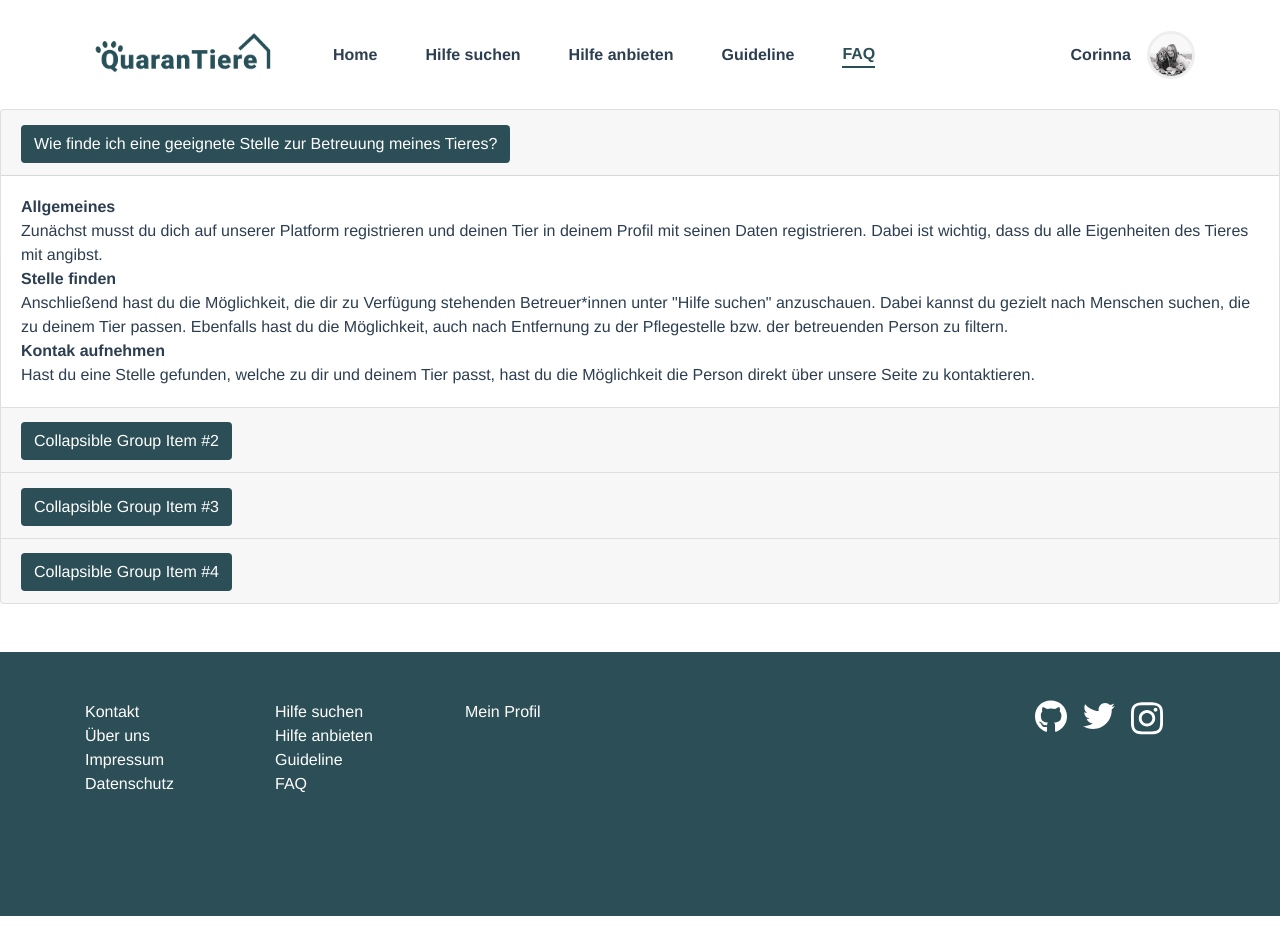
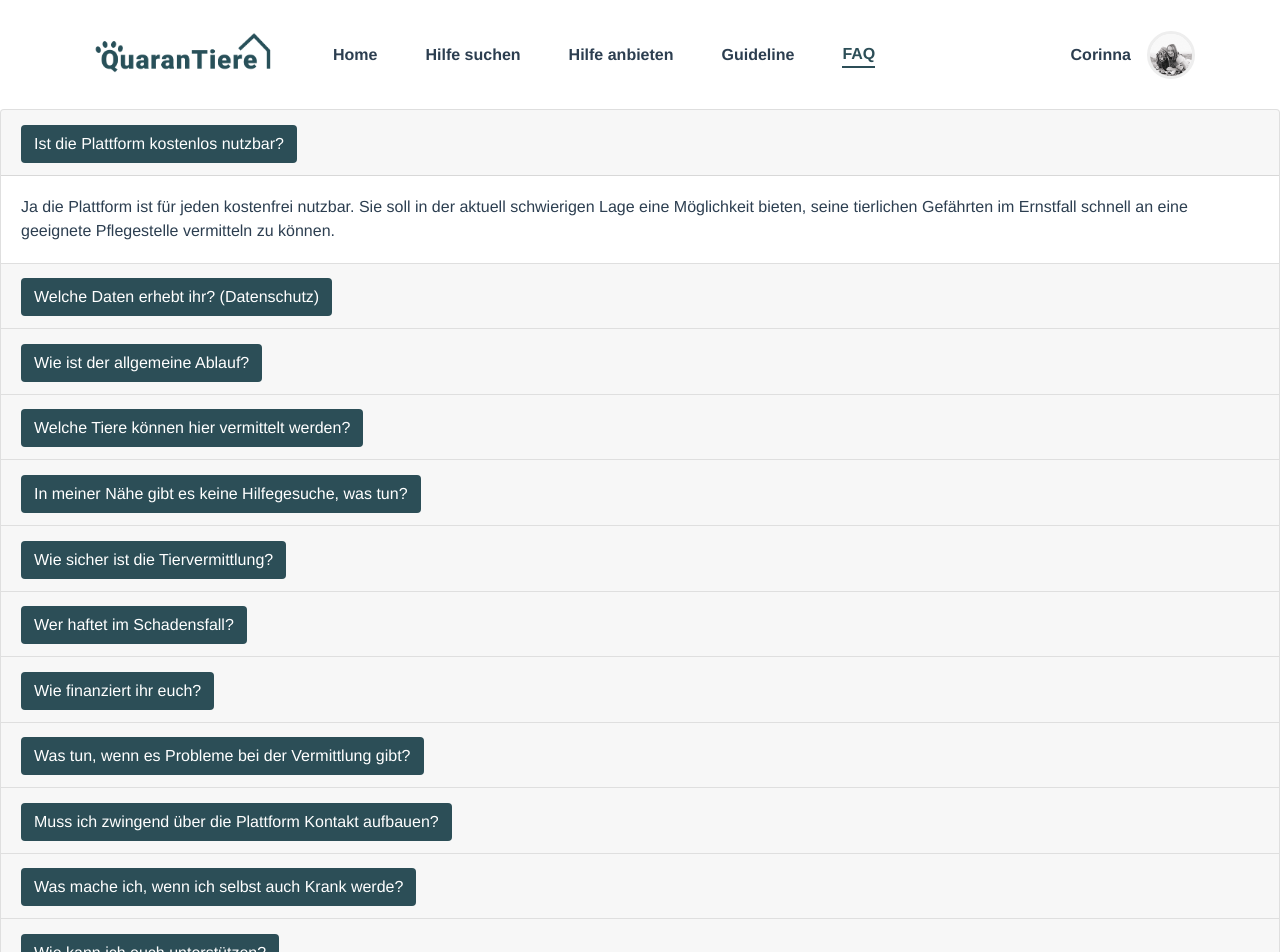
Before and after one commit to PetHelp/PetHelp, a Vue app in the folder frontend/: page /faq in a window 1280 px wide. Shown: the top 952 px of the page. Before the commit the page ends 916 px from the top, so only its background shows below. Built offline with nearby package versions, Linux system fonts and the light colour scheme; no server answers.

Commit message:
Faq Texte angepasst und neue Hinzugefügt.

```diff
--- a/frontend/src/views/Faq.vue
+++ b/frontend/src/views/Faq.vue
@@ -6,19 +6,14 @@
       <div class="card-header" id="headingOne">
         <h2 class="mb-0">
           <button class="btn btn-link QuestionBox" type="button" data-toggle="collapse" data-target="#collapseOne" aria-expanded="true" aria-controls="collapseOne">
-            Wie finde ich eine geeignete Stelle zur Betreuung meines Tieres?
+            Ist die Plattform kostenlos nutzbar?
           </button>
         </h2>
       </div>
       <div id="collapseOne" class="collapse show" aria-labelledby="headingOne" data-parent="#accordionExample">
         <div class="card-body">
-          <b>Allgemeines</b><br>
-          Zunächst musst du dich auf unserer Platform registrieren und deinen Tier in deinem Profil mit seinen Daten registrieren. Dabei ist wichtig, dass du alle Eigenheiten des Tieres mit angibst.
-          <br><b>Stelle finden</b><br>
-          Anschließend hast du die Möglichkeit, die dir zu Verfügung stehenden Betreuer*innen unter "Hilfe suchen" anzuschauen. Dabei kannst du gezielt nach Menschen suchen, die zu deinem Tier passen.
-          Ebenfalls hast du die Möglichkeit, auch nach Entfernung zu der Pflegestelle bzw. der betreuenden Person zu filtern.
-          <br><b>Kontak aufnehmen</b><br>
-          Hast du eine Stelle gefunden, welche zu dir und deinem Tier passt, hast du die Möglichkeit die Person direkt über unsere Seite zu kontaktieren.
+          Ja die Plattform ist für jeden kostenfrei nutzbar.
+          Sie soll in der aktuell schwierigen Lage eine Möglichkeit bieten, seine tierlichen Gefährten im Ernstfall schnell an eine geeignete Pflegestelle vermitteln zu können.
         </div>
       </div>
     </div>
@@ -27,13 +22,14 @@
       <div class="card-header" id="headingTwo">
         <h2 class="mb-0 ">
           <button class="btn btn-link collapsed QuestionBox" type="button" data-toggle="collapse" data-target="#collapseTwo" aria-expanded="false" aria-controls="collapseTwo">
-            Collapsible Group Item #2
+            Welche Daten erhebt ihr? (Datenschutz)
           </button>
         </h2>
       </div>
       <div id="collapseTwo" class="collapse" aria-labelledby="headingTwo" data-parent="#accordionExample">
         <div class="card-body">
-          Anim pariatur cliche reprehenderit, enim eiusmod high life accusamus terry richardson ad squid. 3 wolf moon officia aute, non cupidatat skateboard dolor brunch. Food truck quinoa nesciunt laborum eiusmod. Brunch 3 wolf moon tempor, sunt aliqua put a bird on it squid single-origin coffee nulla assumenda shoreditch et. Nihil anim keffiyeh helvetica, craft beer labore wes anderson cred nesciunt sapiente ea proident. Ad vegan excepteur butcher vice lomo. Leggings occaecat craft beer farm-to-table, raw denim aesthetic synth nesciunt you probably haven't heard of them accusamus labore sustainable VHS.
+          Alle Daten, welche ihr bei uns, zum Beispiel in eurem Nutzer*in Profil hinterlegt, werden nicht an Dritte weitergegeben.
+          Es besteht aber für euch die Möglichkeit, eure Informationen, bei einem bestätigten Hilfegesuch/-angebot an den/die Vertragspartner*in freizugeben.
         </div>
       </div>
     </div>
@@ -42,32 +38,161 @@
       <div class="card-header" id="headingThree">
         <h2 class="mb-0">
           <button class="btn btn-link collapsed QuestionBox" type="button" data-toggle="collapse" data-target="#collapseThree" aria-expanded="false" aria-controls="collapseThree">
-            Collapsible Group Item #3
+            Wie ist der allgemeine Ablauf?
           </button>
         </h2>
       </div>
       <div id="collapseThree" class="collapse" aria-labelledby="headingThree" data-parent="#accordionExample">
         <div class="card-body">
-          Anim pariatur cliche reprehenderit, enim eiusmod high life accusamus terry richardson ad squid. 3 wolf moon officia aute, non cupidatat skateboard dolor brunch. Food truck quinoa nesciunt laborum eiusmod. Brunch 3 wolf moon tempor, sunt aliqua put a bird on it squid single-origin coffee nulla assumenda shoreditch et. Nihil anim keffiyeh helvetica, craft beer labore wes anderson cred nesciunt sapiente ea proident. Ad vegan excepteur butcher vice lomo. Leggings occaecat craft beer farm-to-table, raw denim aesthetic synth nesciunt you probably haven't heard of them accusamus labore sustainable VHS.
+          Dafür haben wie im Bereich “Guidelines” bereits einige Dinge für euch vorbereitet. Natürlich kann man den Ablauf aber nicht verallgemeinern, da jede Situation
+          unterschiedlich ist. Dabei kommt es dann darauf, dass man sich möglichst genau mit dem anderen Menschen austauscht.
         </div>
       </div>
     </div>
 
-  <div class="card">
+    <div class="card">
         <div class="card-header" id="headingFour">
           <h2 class="mb-0">
             <button class="btn btn-link collapsed QuestionBox" type="button" data-toggle="collapse" data-target="#collapseFour" aria-expanded="false" aria-controls="collapseFour">
-              Collapsible Group Item #4
+              Welche Tiere können hier vermittelt werden?
             </button>
           </h2>
         </div>
-        <div id="collapseFour" class="collapse" aria-labelledby="headingThree" data-parent="#accordionExample">
-          <div class="card-body">
-            Anim pariatur cliche reprehenderit, enim eiusmod high life accusamus terry richardson ad squid. 3 wolf moon officia aute, non cupidatat skateboard dolor brunch. Food truck quinoa nesciunt laborum eiusmod. Brunch 3 wolf moon tempor, sunt aliqua put a bird on it squid single-origin coffee nulla assumenda shoreditch et. Nihil anim keffiyeh helvetica, craft beer labore wes anderson cred nesciunt sapiente ea proident. Ad vegan excepteur butcher vice lomo. Leggings occaecat craft beer farm-to-table, raw denim aesthetic synth nesciunt you probably haven't heard of them accusamus labore sustainable VHS.
-          </div>
+      <div id="collapseFour" class="collapse" aria-labelledby="headingFour" data-parent="#accordionExample">
+        <div class="card-body">
+          Prinzipiell kann jede Spezies auf dieser Plattform vermittelt werden. Natürlich geht das Ganze aber nur, wenn auch genügend Menschen diese Plattform nutzen.
+          Es will nämlich nicht jeder eine Spinne bei sich aufnehmen. Solltest deine gesucht Spezies nicht gelistet sein, wende dich bitter per E-Mail an den Support, dann wird diese hinzugefügt.
         </div>
       </div>
     </div>
+
+    <div class="card">
+        <div class="card-header" id="headingFive">
+          <h2 class="mb-0">
+            <button class="btn btn-link collapsed QuestionBox" type="button" data-toggle="collapse" data-target="#collapseFive" aria-expanded="false" aria-controls="collapseFive">
+              In meiner Nähe gibt es keine Hilfegesuche, was tun?
+            </button>
+          </h2>
+        </div>
+        <div id="collapseFive" class="collapse" aria-labelledby="headingFive" data-parent="#accordionExample">
+          <div class="card-body">
+            Dies liegt daran, dass in deiner Nähe zu wenig Menschen diese Plattform nutzen. Wenn du die Möglichkeit besitzt, kannst du natürlich auch Tiere von einer größeren Distanz abholen.
+            Was in diesem Fall natürlich auch Hilft, ist es für diese Plattform in deinem Umfeld Werbung für uns zu machen.
+          </div>
+        </div>
+    </div>
+
+    <div class="card">
+        <div class="card-header" id="headingSix">
+          <h2 class="mb-0">
+            <button class="btn btn-link collapsed QuestionBox" type="button" data-toggle="collapse" data-target="#collapseSix" aria-expanded="false" aria-controls="collapseSix">
+              Wie sicher ist die Tiervermittlung?
+            </button>
+          </h2>
+        </div>
+        <div id="collapseSix" class="collapse" aria-labelledby="headingSix" data-parent="#accordionExample">
+          <div class="card-body">
+            Darüber kann man keine allgemeine Aussage treffen. Wir sind lediglich eine Plattform um Menschen zusammen zu bringen. Alles andere muss von den Beteiligten geklärt werden.
+          </div>
+        </div>
+    </div>
+
+    <div class="card">
+        <div class="card-header" id="headingSeven">
+          <h2 class="mb-0">
+            <button class="btn btn-link collapsed QuestionBox" type="button" data-toggle="collapse" data-target="#collapseSeven" aria-expanded="false" aria-controls="collapseSeven">
+              Wer haftet im Schadensfall?
+            </button>
+          </h2>
+        </div>
+        <div id="collapseSeven" class="collapse" aria-labelledby="headingSeven" data-parent="#accordionExample">
+          <div class="card-body">
+            Wir übernehmen keine Haftung für Schadensfälle, welche durch die Tiervermittlung entstehen.
+            Wir sind lediglich eine Plattform, die die Menschen zusammenbringt. Alles was danach passiert, liegt in den Händen der Beteiligten.
+          </div>
+        </div>
+    </div>
+
+    <div class="card">
+        <div class="card-header" id="headingEigth">
+          <h2 class="mb-0">
+            <button class="btn btn-link collapsed QuestionBox" type="button" data-toggle="collapse" data-target="#collapseEight" aria-expanded="false" aria-controls="collapseEigth">
+              Wie finanziert ihr euch?
+            </button>
+          </h2>
+        </div>
+        <div id="collapseEight" class="collapse" aria-labelledby="headingEigth" data-parent="#accordionExample">
+          <div class="card-body">
+            Wir sind über den Hackathon “WirVsVirus” der Bundesregierung entstanden und haben dadurch noch Ressourcen zur Verfügung.
+            Sobald dieses aufgebraucht sind, wird die Webseite hoffentlich durch Spenden finanziert.
+          </div>
+        </div>
+    </div>
+
+    <div class="card">
+        <div class="card-header" id="headingNine">
+          <h2 class="mb-0">
+            <button class="btn btn-link collapsed QuestionBox" type="button" data-toggle="collapse" data-target="#collapseNine" aria-expanded="false" aria-controls="collapseNine">
+              Was tun, wenn es Probleme bei der Vermittlung gibt?
+            </button>
+          </h2>
+        </div>
+        <div id="collapseNine" class="collapse" aria-labelledby="headingNine" data-parent="#accordionExample">
+          <div class="card-body">
+            Bei Problemen während der Vermittlung solltest du auf jeden fall auf Nummer sicher gehen, denn es geht ja im Zweifelsfall um dein liebsten Begleiter.
+            Bei Problemen kannst du auch zunächst uns kontaktieren und um Hilfe bitten. Solltest du aber kriminelle Absichten vermuten, dann kontaktiere bitte die Örtliche Polizeidienststelle!
+          </div>
+        </div>
+    </div>
+
+    <div class="card">
+        <div class="card-header" id="headingTen">
+          <h2 class="mb-0">
+            <button class="btn btn-link collapsed QuestionBox" type="button" data-toggle="collapse" data-target="#collapseTen" aria-expanded="false" aria-controls="collapseTen">
+              Muss ich zwingend über die Plattform Kontakt aufbauen?
+            </button>
+          </h2>
+        </div>
+        <div id="collapseTen" class="collapse" aria-labelledby="headingTen" data-parent="#accordionExample">
+          <div class="card-body">
+            Nein musst du nicht. Du kannst auch direkt mit der Person telefonieren, oder die Person in einem anderen Messenger kontaktieren.
+            Es besteht aber auch die Möglichkeit, dies über unsere Seite zu tun. Bitte markiere dein Hilfegesuch trotzdem als erfolgreich, wenn die Kontaktaufnahme geklappt hat.
+          </div>
+        </div>
+    </div>
+
+    <div class="card">
+        <div class="card-header" id="headingEleven">
+          <h2 class="mb-0">
+            <button class="btn btn-link collapsed QuestionBox" type="button" data-toggle="collapse" data-target="#collapseEleven" aria-expanded="false" aria-controls="collapseEleven">
+              Was mache ich, wenn ich selbst auch Krank werde?
+            </button>
+          </h2>
+        </div>
+        <div id="collapseEleven" class="collapse" aria-labelledby="headingEleven" data-parent="#accordionExample">
+          <div class="card-body">
+            Dafür solltest du eine weitere Person angeben, welche sich im Ernstfall um das weitere Vorgehen für dich kümmern kann.
+          </div>
+        </div>
+    </div>
+
+    <div class="card">
+        <div class="card-header" id="headingTwelve">
+          <h2 class="mb-0">
+            <button class="btn btn-link collapsed QuestionBox" type="button" data-toggle="collapse" data-target="#collapseTwelve" aria-expanded="false" aria-controls="collapseTwelve">
+              Wie kann ich euch unterstützen?
+            </button>
+          </h2>
+        </div>
+        <div id="collapseTwelve" class="collapse" aria-labelledby="headingTwelve" data-parent="#accordionExample">
+          <div class="card-body">
+            Man kann uns mit freiwilliger Werbung (im legalen Rahmen) unterstützen. Solltest du Webdesigner*in sein und dich mit Vue.js und/oder Django auskennen,
+            kannst du uns auch per E-Mail kontaktieren und uns bei der (Weiter-) Entwicklung der Webseite behilflich sein.
+          </div>
+        </div>
+    </div>
+
+  </div> <!--Accordion Ende !-->
 
 </div>
 </template>
```
